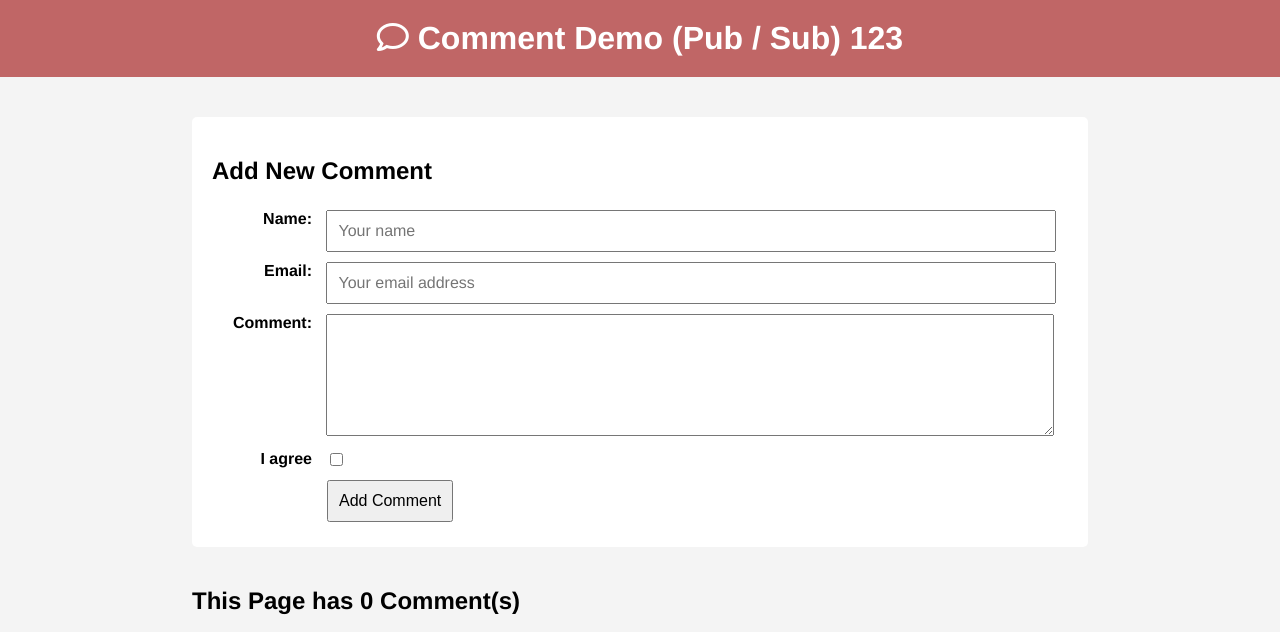
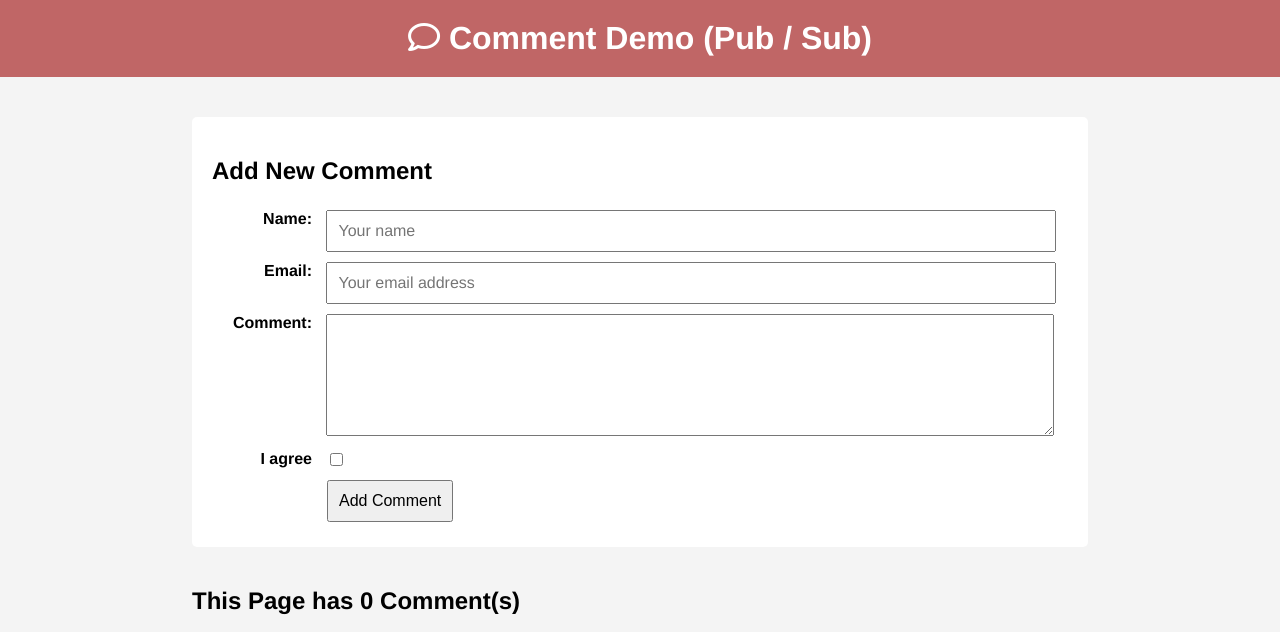
Before and after one commit to vanwars/comment-component, a website built with Vite: page src/index.html in a window 1280 px wide. Built offline with nearby package versions, Linux system fonts and the light colour scheme.

Commit message:
should be working

```diff
--- a/src/index.html
+++ b/src/index.html
@@ -12,7 +12,7 @@
       <h1>
         <!-- <img class="icon" src="favicon.jpg" /> -->
         <i class="far fa-comment"></i>
-        Comment Demo (Pub / Sub) 123
+        Comment Demo (Pub / Sub)
       </h1>
     </header>
 
```
